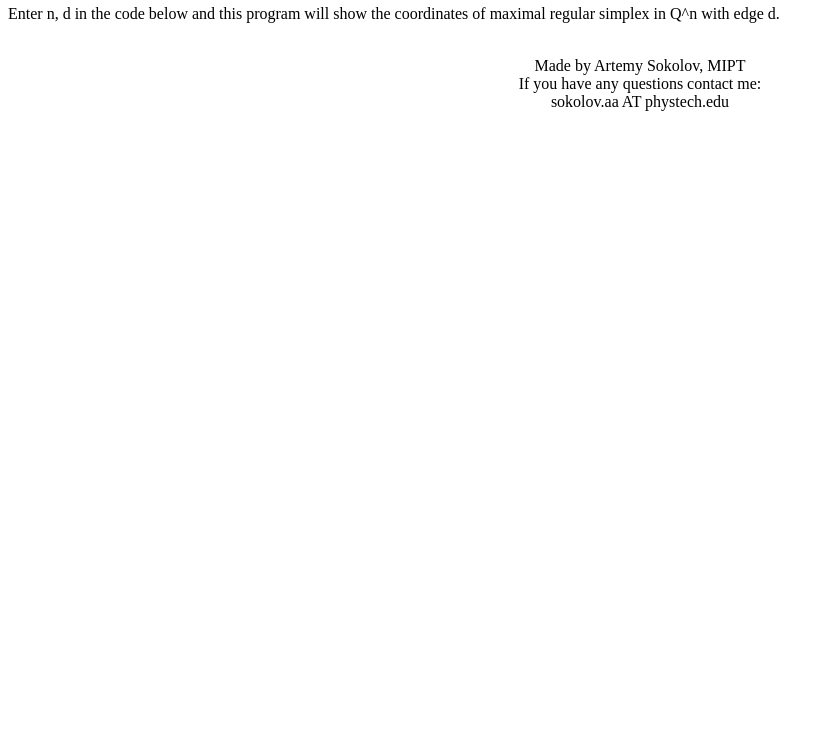
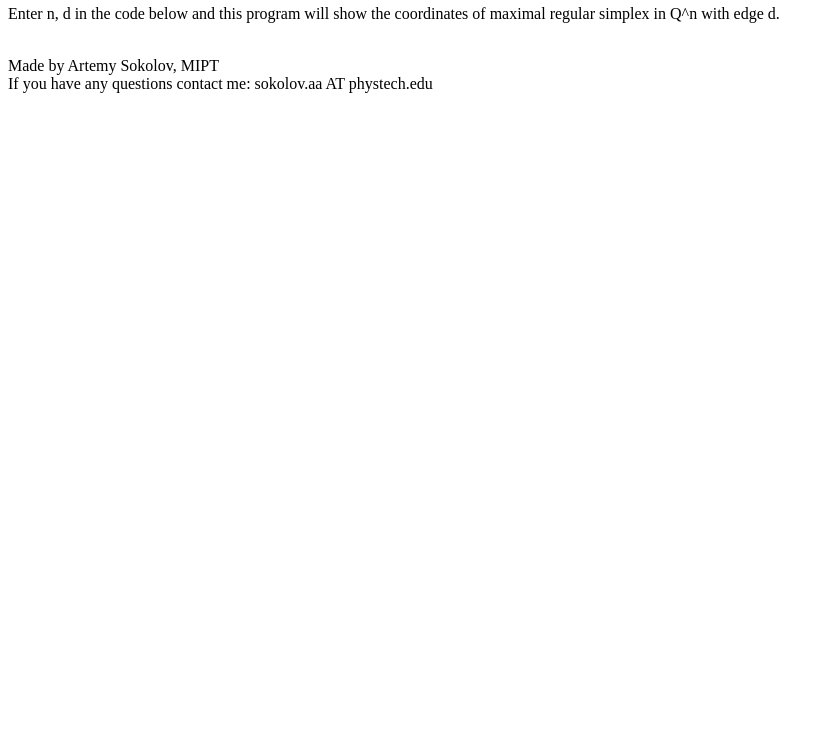
Before and after one commit to SokolovArtemy/SokolovArtemy.github.io, a plain HTML site: page cliques_in_Qn.html in a window 1280 px wide. Shown: the part 62-800 px from the top of the page, without its empty margins (0-830 px from the left). Drawn offline with Linux system fonts and the light colour scheme; a script that the page names is missing.

Commit message:
Update cliques_in_Qn.html

```diff
--- a/cliques_in_Qn.html
+++ b/cliques_in_Qn.html
@@ -24,15 +24,8 @@
 
 <p>Enter n, d in the code below and this program will show the coordinates of maximal regular simplex in Q^n with edge d.</p>
 
-	<center>
 		<br> Made by Artemy Sokolov, MIPT
-        <br> If you have any questions contact me:
-		<br> sokolov.aa AT phystech.edu
-		<!--
-		<br> Powered by SageMathCell
-		-->
-	</center>
-
+        <br> If you have any questions contact me: sokolov.aa AT phystech.edu
 
     <div id="mycell" >
     	<script type="text/x-sage">
```
